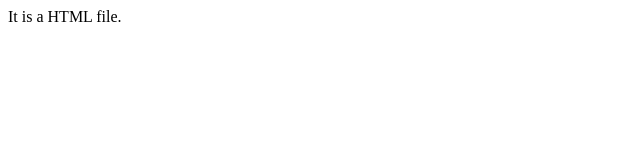
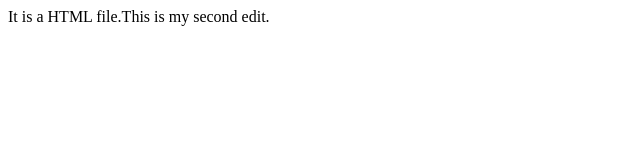
Before and after one commit to blakshmipadmaja/Demoproject, a plain HTML site: page index.html in a window 1280 px wide. Shown: the whole page, without its empty margins (0-640 px from the left). Drawn offline with Linux system fonts and the light colour scheme.

Commit message:
Update index.html Second change

```diff
--- a/index.html
+++ b/index.html
@@ -2,7 +2,7 @@
     <head>
         <body>
             <p>
-                It is a HTML file.
+                It is a HTML file.This is my second edit.
             </p>
         </body>
     </head>
```
